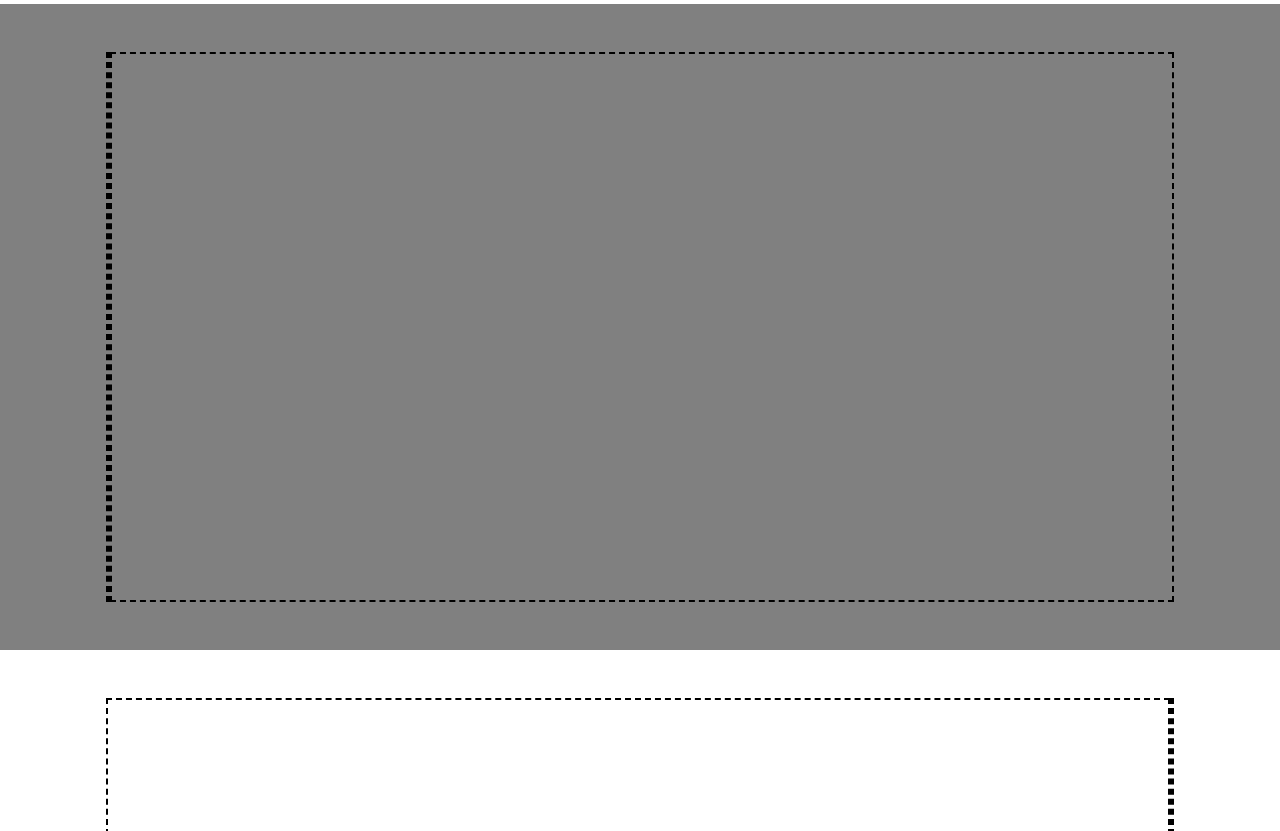
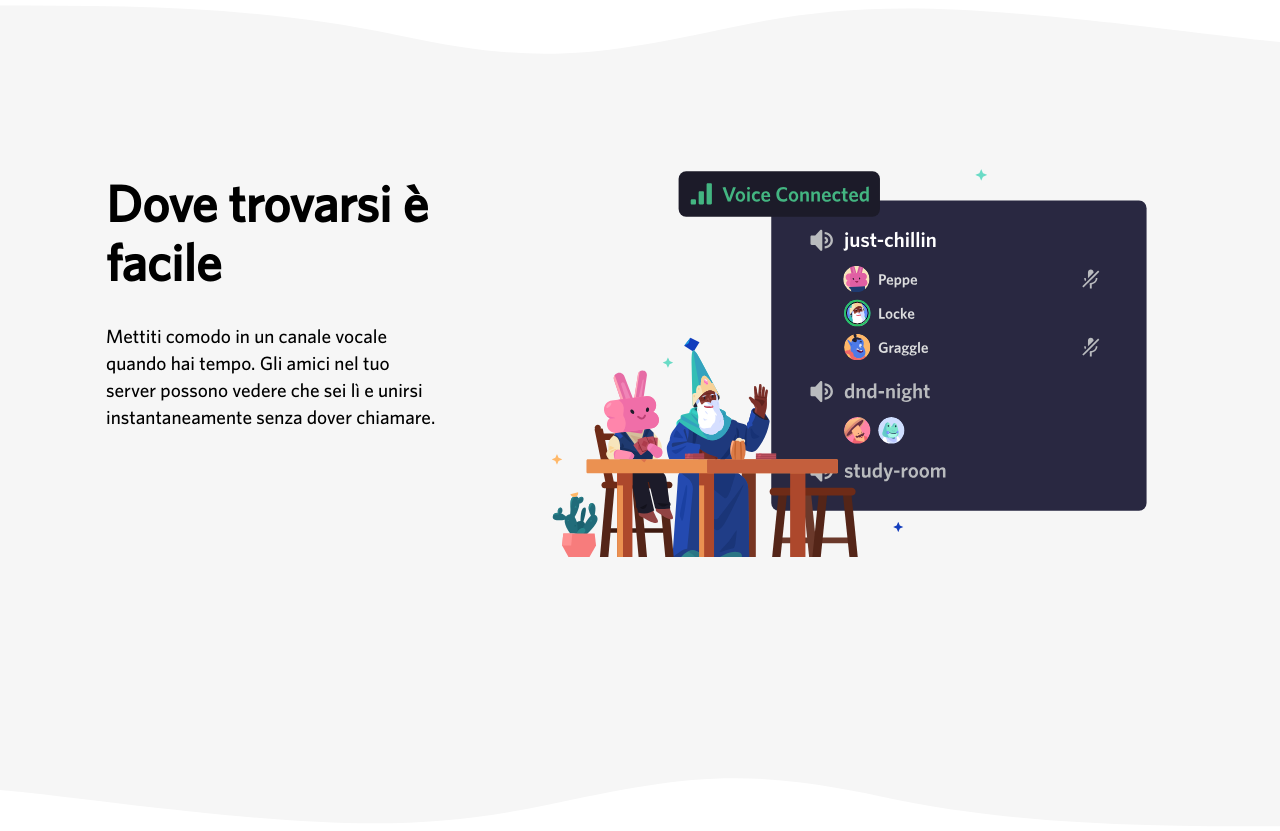
Before and after one commit to StefanoSax93/htmlcss-discord, a plain HTML site: page index.html in a window 1280 px wide. Shown: the part 1117-1948 px from the top of the page. Drawn offline with Linux system fonts and the light colour scheme.

Commit message:
aggiunta sezione 3

```diff
--- a/css/style.css
+++ b/css/style.css
@@ -65,7 +65,7 @@ p {
 }
 
 .grey {
-    background-color: grey;
+    background-color: #F6F6F6;
 }
 /* fine regole di base e inzio header */
 
@@ -147,12 +147,24 @@ header {
 }
 
 .slide:last-of-type {
-    max-width: 30%;
+    max-width: 21rem;
     padding-top: 2rem;
+}
+
+svg {
+    display: block;
+}
+
+.turned {
+    transform: rotate(180deg);
 }
 
 .reverse {
     flex-direction: row-reverse;
+}
+
+.end {
+    justify-content: flex-end;
 }
 
 .anbox {
--- a/index.html
+++ b/index.html
@@ -59,14 +59,29 @@
                 </div>
             </div>
         </div>
+        <div>
+            <svg class="wave-1hkxOo" version="1.1" xmlns="http://www.w3.org/2000/svg" viewBox="0 0 1440 100" preserveAspectRatio="none"><path class="wavePath-haxJK1 animationPaused-2hZ4IO" d="M826.337463,25.5396311 C670.970254,58.655965 603.696181,68.7870267 447.802481,35.1443383 C293.342778,1.81111414 137.33377,1.81111414 0,1.81111414 L0,150 L1920,150 L1920,1.81111414 C1739.53523,-16.6853983 1679.86404,73.1607868 1389.7826,37.4859505 C1099.70117,1.81111414 981.704672,-7.57670281 826.337463,25.5396311 Z" fill="#F6F6F6"></path></svg>
+        </div>
         <!-- sezione 3 -->
         <div class="section grey">
             <div class="container">
                 <div class="first flex reverse">
-                    <div class="slide borded"></div>
-                    <div class="slide borded"></div>
+                    <div class="slide">
+                        <div class="flex end">
+                            <img class="frog" src="img/item2.svg">
+                        </div>
+                    </div>
+                    <div class="slide">
+                        <h3>Dove trovarsi è facile</h3>
+                        <p>Mettiti comodo in un canale vocale quando hai tempo. Gli amici nel tuo server possono
+                            vedere che sei lì e unirsi instantaneamente senza dover chiamare.
+                        </p>
+                    </div>
                 </div>
             </div>
+        </div>
+        <div>
+            <svg class="wave-1hkxOo turned" version="1.1" xmlns="http://www.w3.org/2000/svg" viewBox="0 0 1440 100" preserveAspectRatio="none"><path class="wavePath-haxJK1 animationPaused-2hZ4IO" d="M826.337463,25.5396311 C670.970254,58.655965 603.696181,68.7870267 447.802481,35.1443383 C293.342778,1.81111414 137.33377,1.81111414 0,1.81111414 L0,150 L1920,150 L1920,1.81111414 C1739.53523,-16.6853983 1679.86404,73.1607868 1389.7826,37.4859505 C1099.70117,1.81111414 981.704672,-7.57670281 826.337463,25.5396311 Z" fill="#F6F6F6"></path></svg>
         </div>
         <!-- sezione 4 -->
         <div class="section">
```
